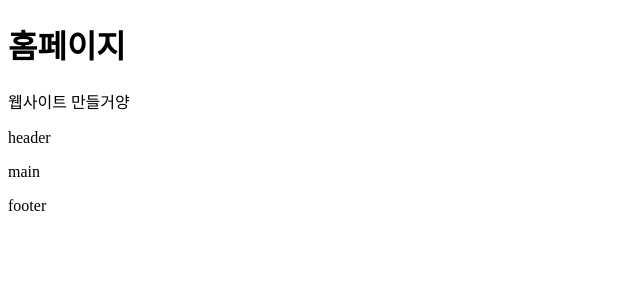
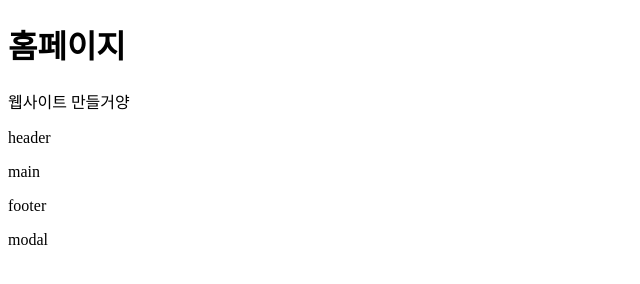
Before and after one commit to hyeeons/home, a plain HTML site: page index.html in a window 1280 px wide. Shown: the full height of the page, 0-640 px from the left. Drawn offline with Linux system fonts and the light colour scheme.

Commit message:
modal 추가

```diff
--- a/index.html
+++ b/index.html
@@ -13,6 +13,7 @@
     <P>header</P>
     <p>main</p>
     <p>footer</p>
+    <p>modal</p>
 </body>
 
 </html>
```
Also changed, not shown: 1 other file.
